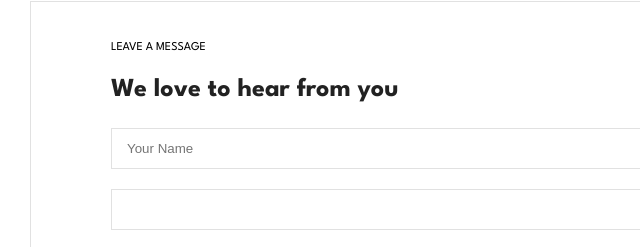
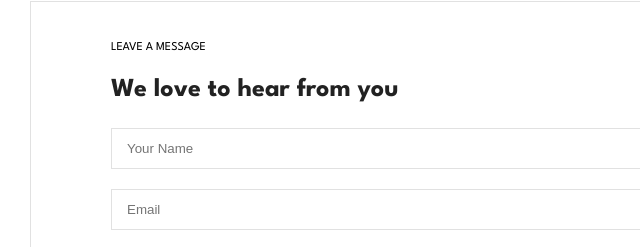
Before and after one commit to Greybillions/e-commerce_webpage, a plain HTML site: page contact.html in a window 1280 px wide. Shown: the part 900-1147 px from the top of the page, 0-640 px from the left. Drawn offline with Linux system fonts and the light colour scheme.

Commit message:
form modified

```diff
--- a/contact.html
+++ b/contact.html
@@ -101,7 +101,7 @@
         <span>LEAVE A MESSAGE</span>
         <h2>We love to hear from you</h2>
         <input type="name" name="name" placeholder="Your Name" required />
-        <input type="email" name="email placeholder="Email" required />
+        <input type="email" name="email" placeholder="Email" required />
         <input type="text" name="subject" placeholder="Subject" required />
         <textarea
           rows="5"
```
